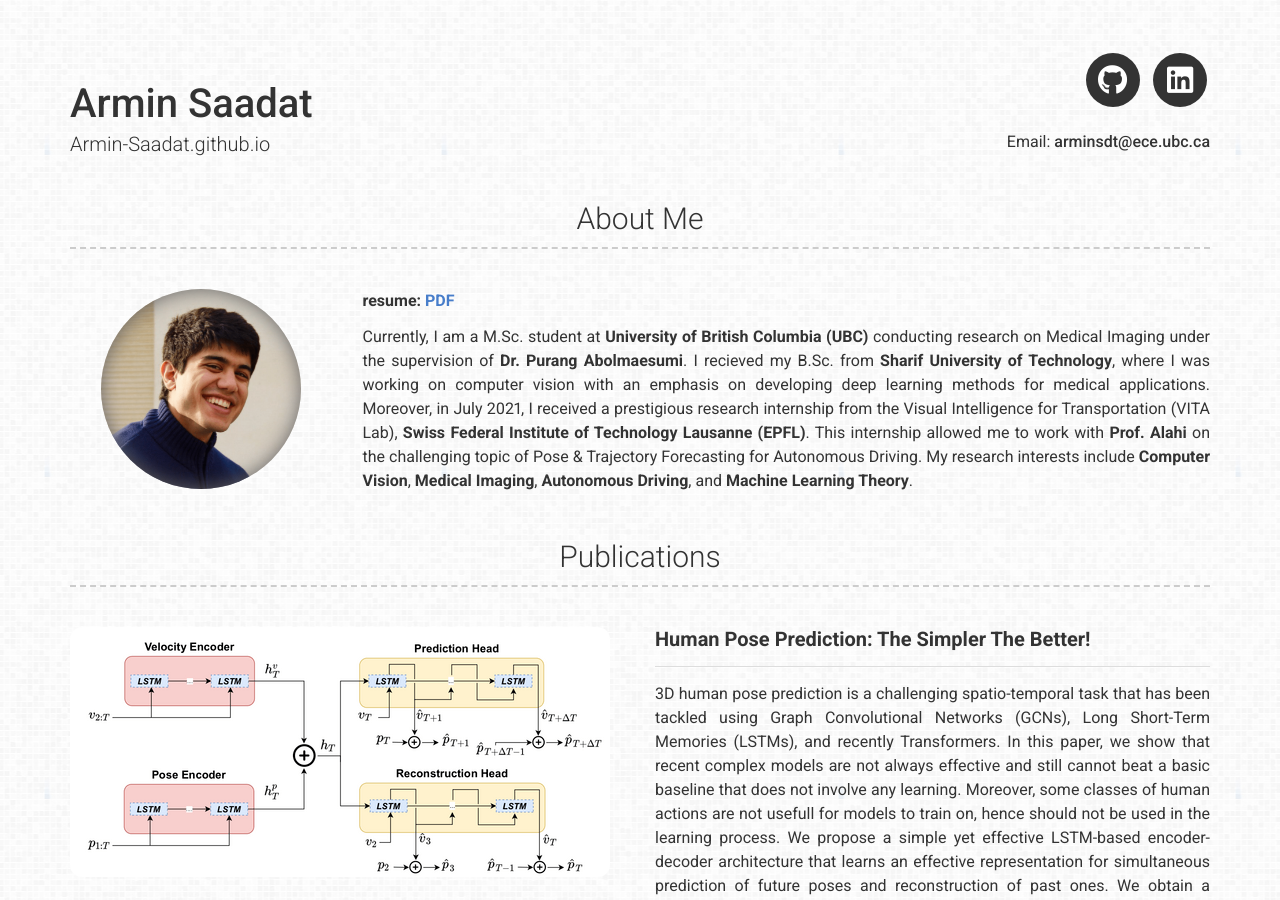
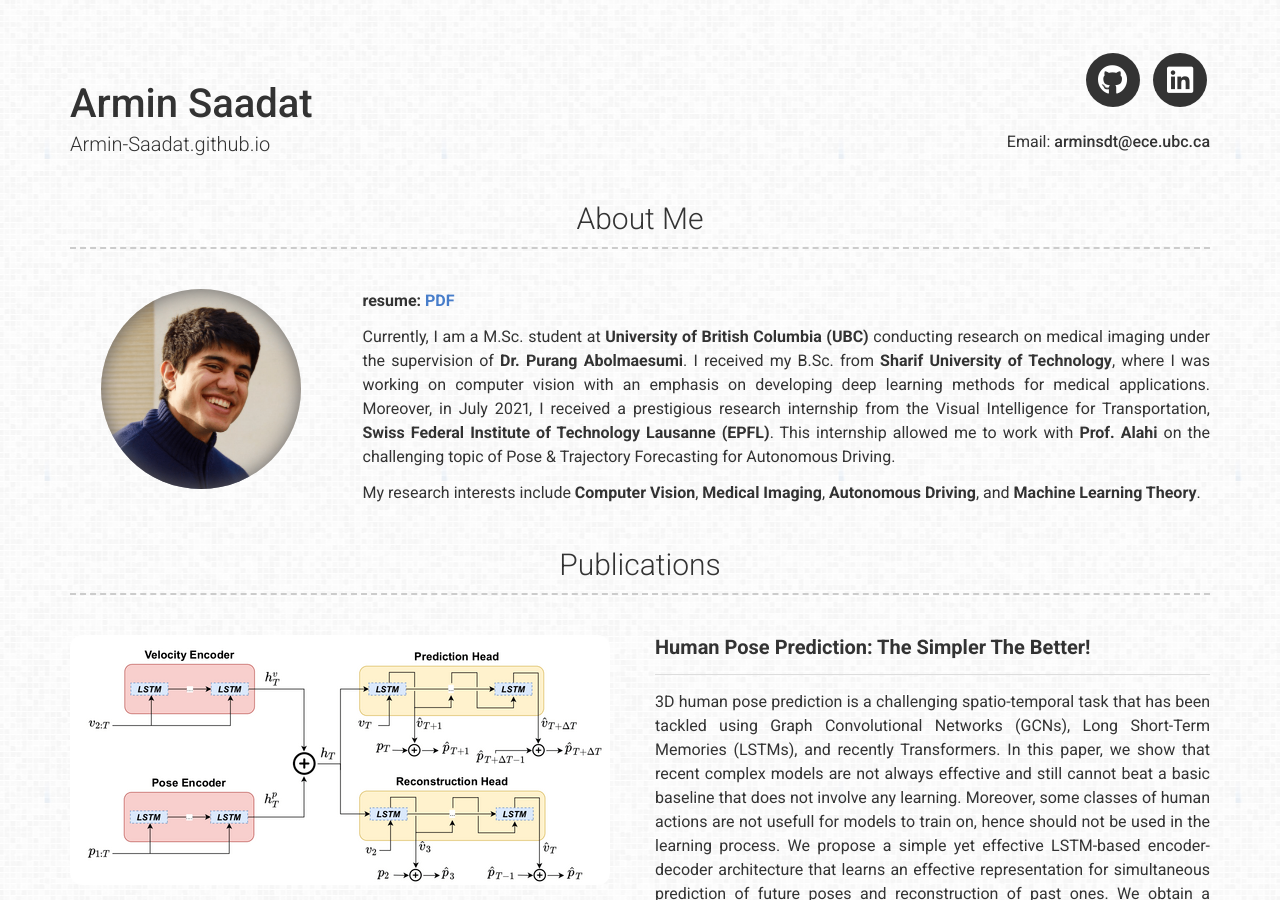
Before and after one commit to Armin-Saadat/Armin-Saadat.github.io, a Jekyll site: the page built from index.md, in a window 1280 px wide and 900 px high. Built offline with Jekyll 4.4.1, drawn with Linux system fonts in a browser that asks for light colours; a style sheet for code colours, icons or effects is not loaded.

Commit message:
fix typo

```diff
--- a/_config.yml
+++ b/_config.yml
@@ -29,10 +29,11 @@
   **resume: [PDF](https://armin-saadat.github.io/files/resume.pdf)**
 
 
-  Currently, I am a M.Sc. student at **University of British Columbia (UBC)** conducting research on Medical Imaging under the supervision of **Dr. Purang Abolmaesumi**.
-  I recieved my B.Sc. from **Sharif University of Technology**, where I was working on computer vision with an emphasis on developing deep learning methods for medical applications.
-  Moreover, in July 2021, I received a prestigious research internship from the Visual Intelligence for Transportation (VITA Lab), **Swiss Federal Institute of Technology Lausanne (EPFL)**.
+  Currently, I am a M.Sc. student at **University of British Columbia (UBC)** conducting research on medical imaging under the supervision of **Dr. Purang Abolmaesumi**.
+  I received my B.Sc. from **Sharif University of Technology**, where I was working on computer vision with an emphasis on developing deep learning methods for medical applications.
+  Moreover, in July 2021, I received a prestigious research internship from the Visual Intelligence for Transportation, **Swiss Federal Institute of Technology Lausanne (EPFL)**.
   This internship allowed me to work with **Prof. Alahi** on the challenging topic of Pose & Trajectory Forecasting for Autonomous Driving.
+
   My research interests include **Computer Vision**, **Medical Imaging**, **Autonomous Driving**, and **Machine Learning Theory**.
 # Projects Section
 # projects_title: Publications
```
